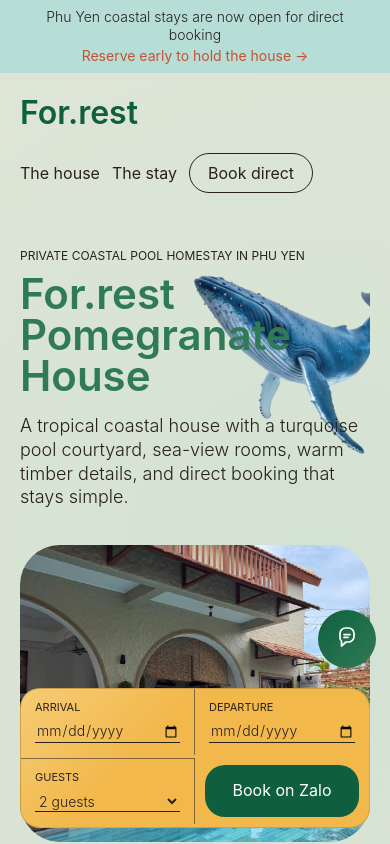
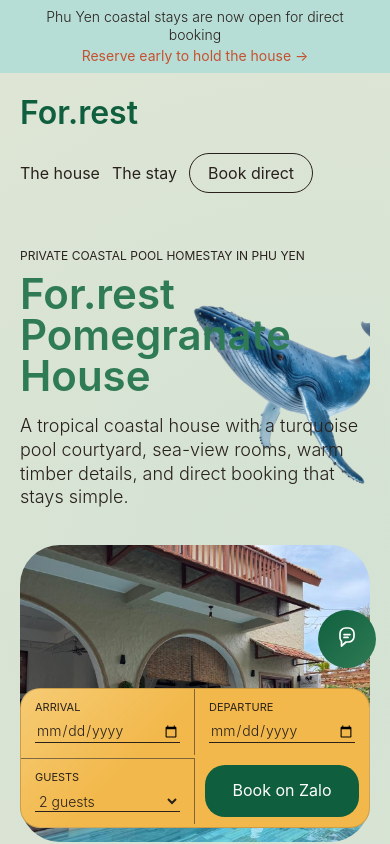
Before and after one commit to evowsmedia-dev/For.rest-Pomegranate-House, a React (Vite) app: page / in a window 390 px wide. Shown: the top 844 px of the page. Built offline with nearby package versions, Linux system fonts and the light colour scheme.

Commit message:
Lower mobile hero whale

```diff
--- a/src/styles.css
+++ b/src/styles.css
@@ -809,7 +809,7 @@ select:focus-visible {
   }
 
   .hero-whale {
-    top: 20px;
+    top: 50px;
     right: -24px;
     width: clamp(210px, 44vw, 340px);
     opacity: 0.5;
```
